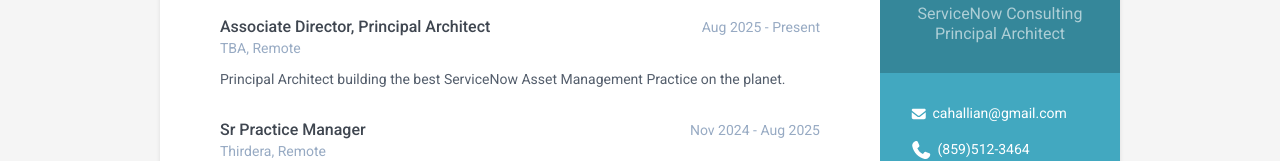
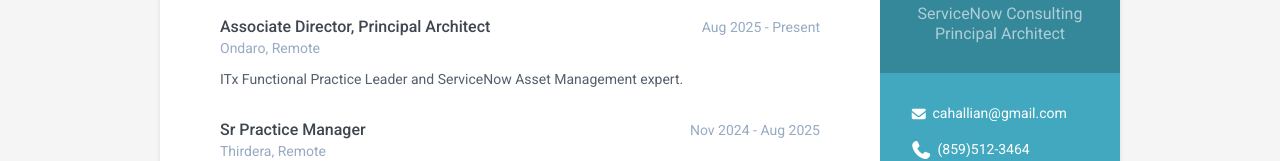
Before and after one commit to cahallian/cloud-resume-challenge, a plain HTML site: page resume-site/index.html in a window 1280 px wide. Shown: the part 337-498 px from the top of the page. Drawn offline with Linux system fonts and the light colour scheme; no server answers.

Commit message:
Update index.html
Update resume material.

```diff
--- a/resume-site/index.html
+++ b/resume-site/index.html
@@ -110,10 +110,10 @@
                             <h3 class="job-title">Associate Director, Principal Architect</h3>
                             <div class="time">Aug 2025 - Present</div>
                         </div><!--//upper-row-->
-                        <div class="company">TBA, Remote</div>
+                        <div class="company">Ondaro, Remote</div>
                     </div><!--//meta-->
                     <div class="details">
-                        <p>Principal Architect building the best ServiceNow Asset Management Practice on the planet.</p>
+                        <p>ITx Functional Practice Leader and ServiceNow Asset Management expert.</p>
                     </div><!--//details-->
                 </div><!--//item-->
 
```
